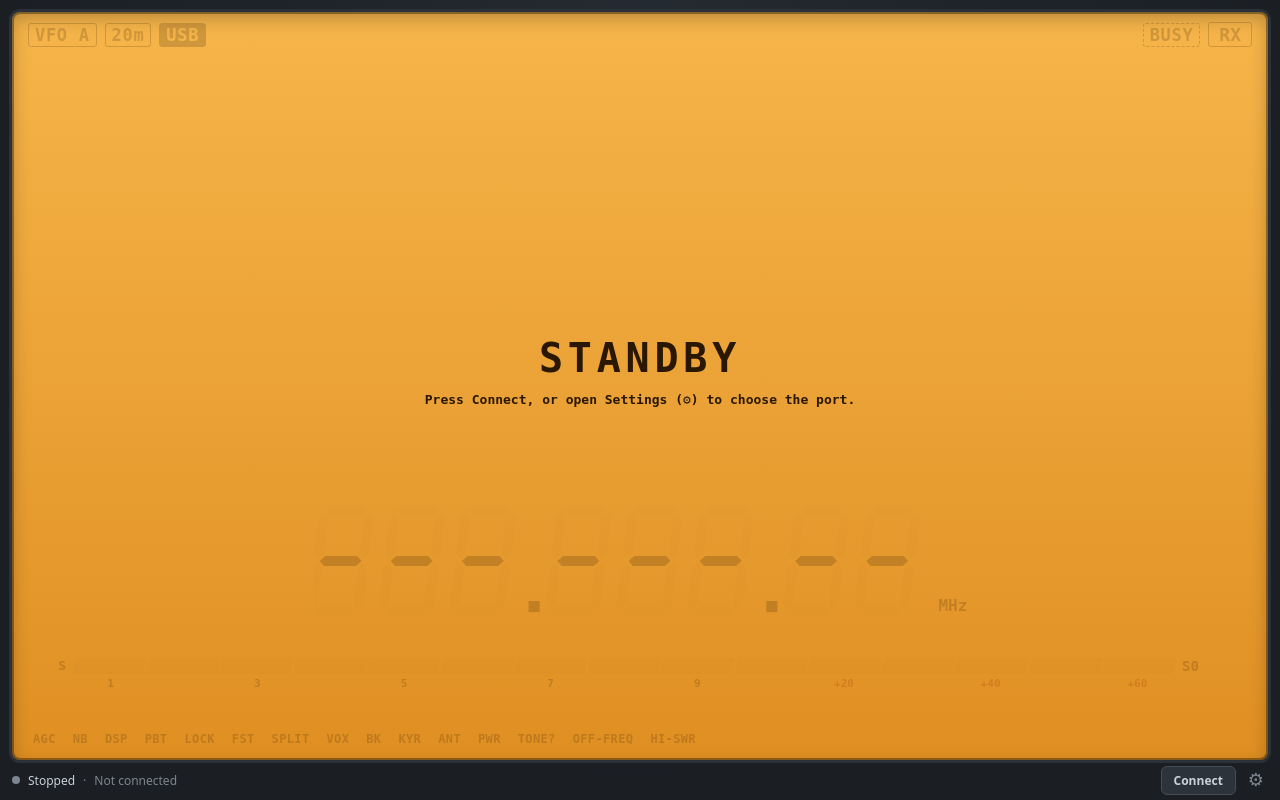
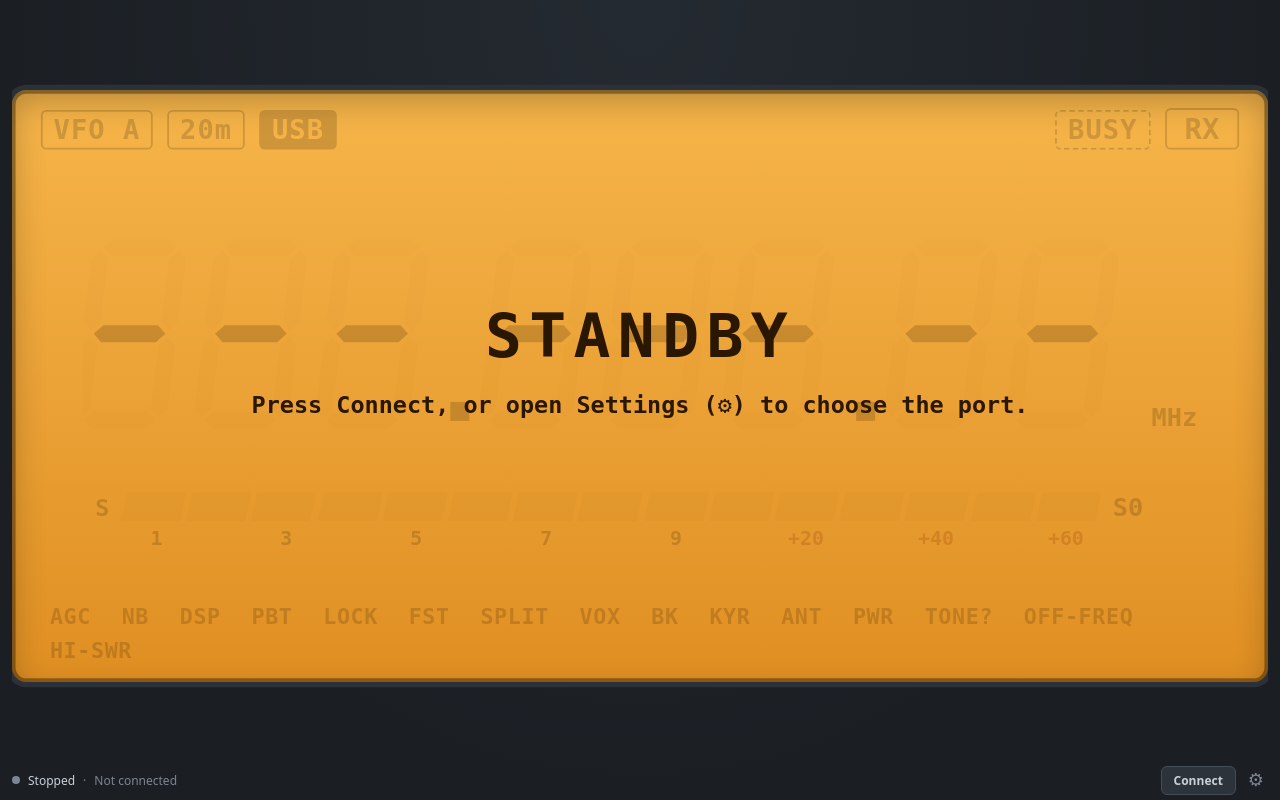
Before and after one commit to yoramrotbach/ft817-monitor, a website: page ui/index.html in a window 1280 px wide. Drawn offline with Linux system fonts and the light colour scheme.

Commit message:
817 Monitor: LCD zooms proportionally with the window; full screen; remember size
- The LCD is laid out at a fixed design size and scaled uniformly to fit
  the window, so text, meters, flags and digits grow together.
- F11 / double-click on the LCD (Ctrl-Cmd-F on macOS) toggles full screen,
  Esc leaves it.
- tauri-plugin-window-state reopens windows at their last size and position.
- README: large display section.

Co-Authored-By: Claude Opus 5.5 <noreply@anthropic.com>
Claude-Session: https://claude.ai/code/session_01GmhkPZ6PDT8x4RRAy8Wych

```diff
--- a/src-tauri/Cargo.toml
+++ b/src-tauri/Cargo.toml
@@ -20,3 +20,4 @@ serde = { version = "1", features = ["derive"] }
 serde_json = "1"
 serialport = "4"
 ft817-cat = { path = "../crates/ft817-cat" }
+tauri-plugin-window-state = "2"
--- a/src-tauri/capabilities/default.json
+++ b/src-tauri/capabilities/default.json
@@ -6,6 +6,8 @@
   "permissions": [
     "core:default",
     "core:window:allow-set-always-on-top",
-    "core:window:allow-close"
+    "core:window:allow-close",
+    "core:window:allow-set-fullscreen",
+    "core:window:allow-is-fullscreen"
   ]
 }
--- a/ui/app.js
+++ b/ui/app.js
@@ -205,6 +205,36 @@
   render({ link: "stopped", source: "", message: "" });
   listen("rig-state", (e) => render(e.payload));
   if (TAURI && cfg.onTop) TAURI.window.getCurrentWindow().setAlwaysOnTop(true).catch(() => {});
+
+  // ------------------------------------------------------------ zoom
+  // Scale the fixed-size LCD uniformly to fill the space above the status bar.
+  const fitBox = $("lcd-fit");
+  const lcdEl = $("lcd");
+  function fitLcd() {
+    const css = getComputedStyle(document.documentElement);
+    const w = parseFloat(css.getPropertyValue("--lcd-w"));
+    const h = parseFloat(css.getPropertyValue("--lcd-h"));
+    const s = Math.min(fitBox.clientWidth / w, fitBox.clientHeight / h);
+    if (s > 0) lcdEl.style.transform = `scale(${s})`;
+  }
+  new ResizeObserver(fitLcd).observe(fitBox);
+  fitLcd();
+
+  // ------------------------------------------------------------ full screen
+  async function toggleFullscreen(force) {
+    if (!TAURI) return;
+    const w = TAURI.window.getCurrentWindow();
+    try {
+      const on = force ?? !(await w.isFullscreen());
+      await w.setFullscreen(on);
+    } catch (_) { /* not permitted or not supported */ }
+  }
+  lcdEl.addEventListener("dblclick", () => toggleFullscreen());
+  document.addEventListener("keydown", (e) => {
+    const macFull = e.key.toLowerCase() === "f" && e.metaKey && e.ctrlKey; // macOS convention
+    if (e.key === "F11" || macFull) { e.preventDefault(); toggleFullscreen(); }
+    else if (e.key === "Escape") toggleFullscreen(false);
+  });
   if (cfg.autoConnect) connect();
 
   // ------------------------------------------------------------ browser mock
--- a/ui/index.html
+++ b/ui/index.html
@@ -8,6 +8,7 @@
 </head>
 <body class="theme-amber">
   <main class="bezel">
+    <div class="lcd-fit" id="lcd-fit">
     <section class="lcd" id="lcd">
       <div class="row top">
         <span class="tag" id="vfo">VFO A</span>
@@ -49,6 +50,7 @@
         <div class="nolink-status" id="nolink-status"></div>
       </div>
     </section>
+    </div>
 
     <footer class="status">
       <span class="dot" id="dot"></span>
--- a/ui/style.css
+++ b/ui/style.css
@@ -50,10 +50,24 @@ body {
 }
 
 /* ---------------------------------------------------------------- LCD */
+/* The LCD is laid out at one fixed design size (--lcd-w x --lcd-h) and then
+   scaled uniformly by app.js to fit the window, so text, meters and the
+   frequency all grow together. */
+:root { --lcd-w: 696px; --lcd-h: 328px; }
+.lcd-fit {
+  flex: 1;
+  min-height: 0;
+  display: flex;
+  align-items: center;
+  justify-content: center;
+  overflow: hidden;
+}
 .lcd {
   position: relative;
-  flex: 1;
-  min-height: 0;
+  flex: none;
+  width: var(--lcd-w);
+  height: var(--lcd-h);
+  transform-origin: center center;
   display: flex;
   flex-direction: column;
   gap: 2%;
@@ -72,7 +86,7 @@ body {
 
 .tag {
   font-weight: 700;
-  font-size: clamp(11px, 2.2vw, 17px);
+  font-size: 15px;
   letter-spacing: .04em;
   padding: 1px 6px;
   border: 1.5px solid var(--ink);
@@ -85,7 +99,7 @@ body {
 
 .txrx {
   font-weight: 800;
-  font-size: clamp(12px, 2.4vw, 18px);
+  font-size: 16px;
   padding: 1px 10px;
   border-radius: 3px;
   border: 1.5px solid var(--ink);
@@ -98,7 +112,7 @@ body {
 .freq { height: 100%; max-height: 120px; width: auto; max-width: 88%; }
 .freq .on { fill: var(--ink); }
 .freq .off { fill: var(--ghost); opacity: .55; }
-.unit { font-weight: 700; font-size: clamp(11px, 2vw, 16px); padding-bottom: 6px; }
+.unit { font-weight: 700; font-size: 14px; padding-bottom: 6px; }
 
 /* ---------------------------------------------------------------- meters */
 .meters { display: flex; flex-direction: column; justify-content: center; gap: 3px; height: 78px; flex: none; }
@@ -137,7 +151,7 @@ body {
   display: flex; flex-direction: column; align-items: center; justify-content: center; gap: 10px;
   padding: 20px 40px; text-align: center;
 }
-.nolink-title { font-size: clamp(22px, 5vw, 40px); font-weight: 800; letter-spacing: .12em; }
+.nolink-title { font-size: 34px; font-weight: 800; letter-spacing: .12em; }
 .nolink-msg { font-size: 13px; font-weight: 600; max-width: 560px; line-height: 1.4; min-height: 2.8em; }
 .nolink-status { font-size: 12px; font-weight: 700; opacity: .7; letter-spacing: .04em; }
 
```
Also changed, not shown: README.md, 2 other files.
